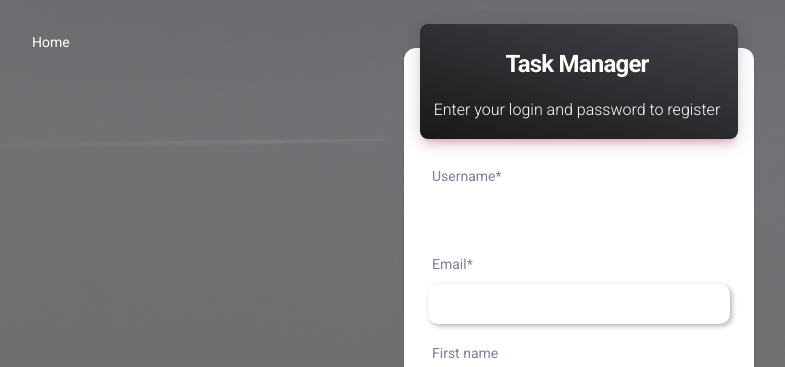
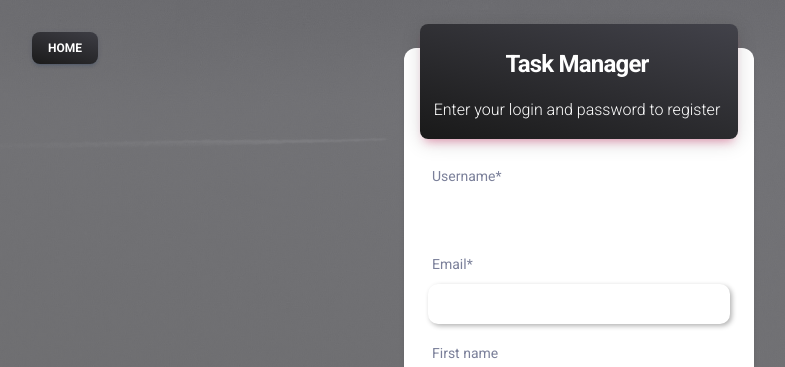
Before and after one commit to PisarskyiDev/tasker-online, a Django app: page /registrate/ in a window 1280 px wide. Shown: the top 367 px of the page, without its empty margins (62-847 px from the left). Run offline with Django 4.2, Linux system fonts and the light colour scheme; data that the repository does not hold is empty; some libraries are stand-ins or nearby versions.

Commit message:
Upd "Home" - link & Add new style

```diff
--- a/templates/includes/navigation-transparent.html
+++ b/templates/includes/navigation-transparent.html
@@ -1,7 +1,7 @@
   <!-- Navbar Transparent -->
   <nav class=" navbar navbar-expand-lg position-absolute top-0 z-index-3 w-100 shadow-none my-3  navbar-transparent ">
     <div class="container ">
-      <a class="navbar-brand text-white" href="{% url 'catalog:index' %}" rel="tooltip" title="Home page" data-placement="bottom">
+      <a class="w-13 mt-2 btn btn-sm btn-dark bg-gradient-dark" type="button" href="{% url 'catalog:index' %}" rel="tooltip" title="Home page" data-placement="bottom">
         Home
       </a>
           {% if request.user.is_authenticated %}
```
